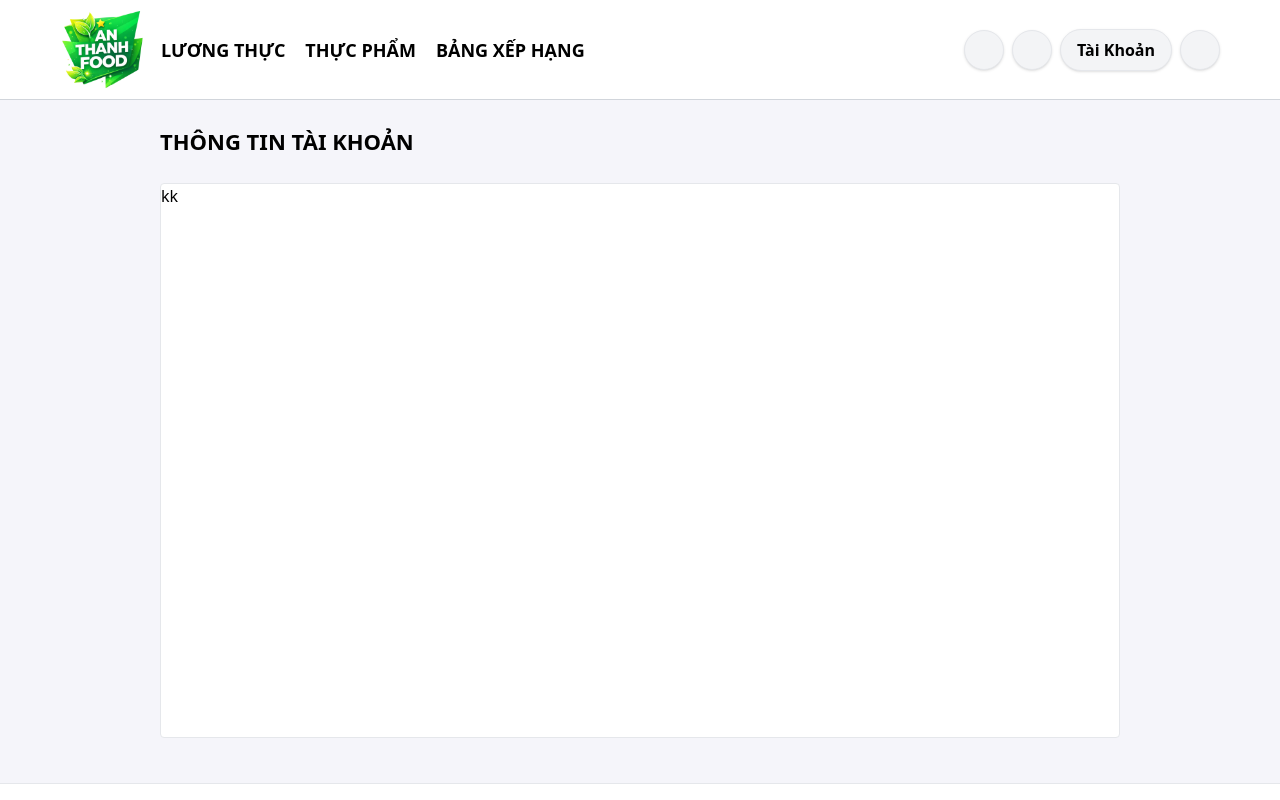
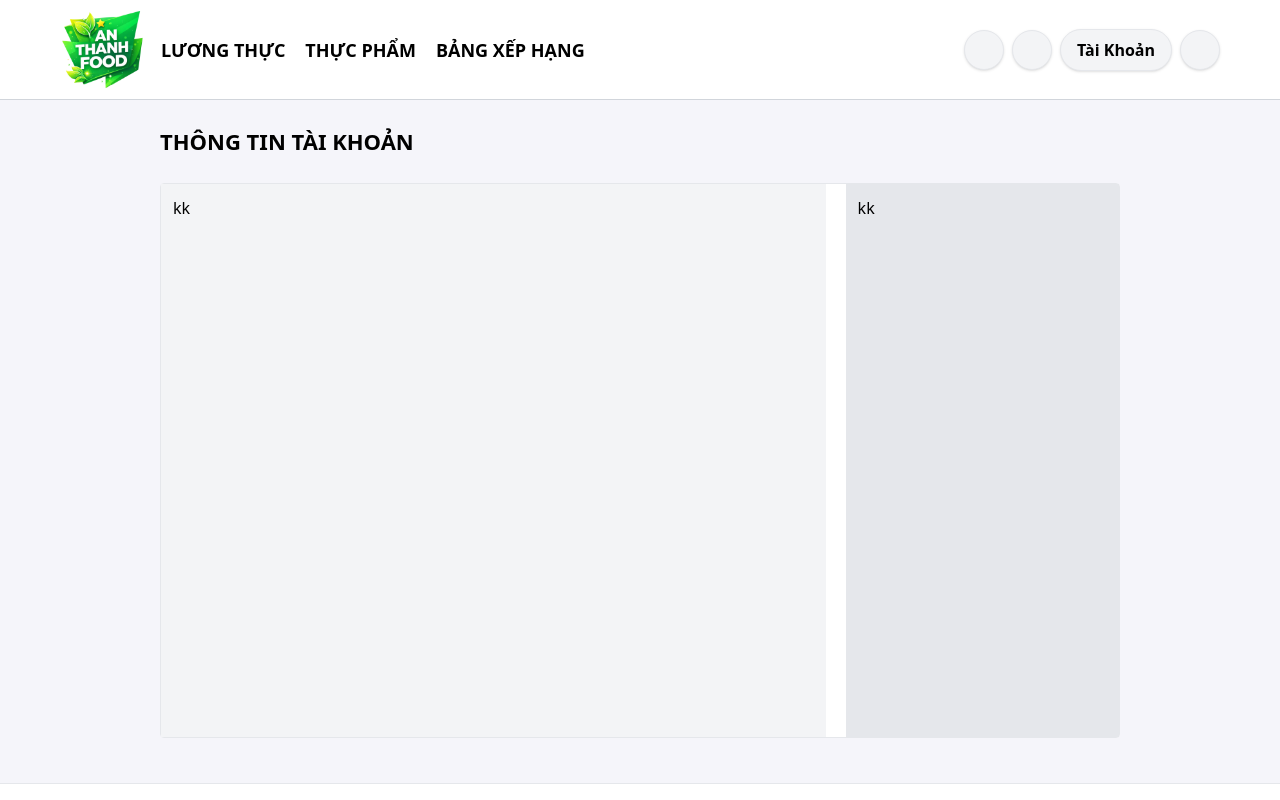
Before and after one commit to SongDuy/web-an-thanh-food, a React (Create React App) app: page /account/profile in a window 1280 px wide. Shown: the top 800 px of the page. Built offline with nearby package versions, Linux system fonts and the light colour scheme; some icons are missing.

Commit message:
Update new

```diff
--- a/src/pages/account/Profile.js
+++ b/src/pages/account/Profile.js
@@ -37,8 +37,14 @@ const ProfilePage = () => {
                     </h1>
                 </div>
 
-                <div className="w-full h-[555px] bg-white rounded border">
-                    kk
+                <div className="w-full h-[555px] grid grid-cols-10 gap-5 bg-white rounded border">
+                    <div className="col-span-7 bg-gray-100 px-3 py-3">
+                        kk
+                    </div>
+
+                    <div className="col-span-3 bg-gray-200 px-3 py-3">
+                        kk
+                    </div>
                 </div>
             </div>
 
```
